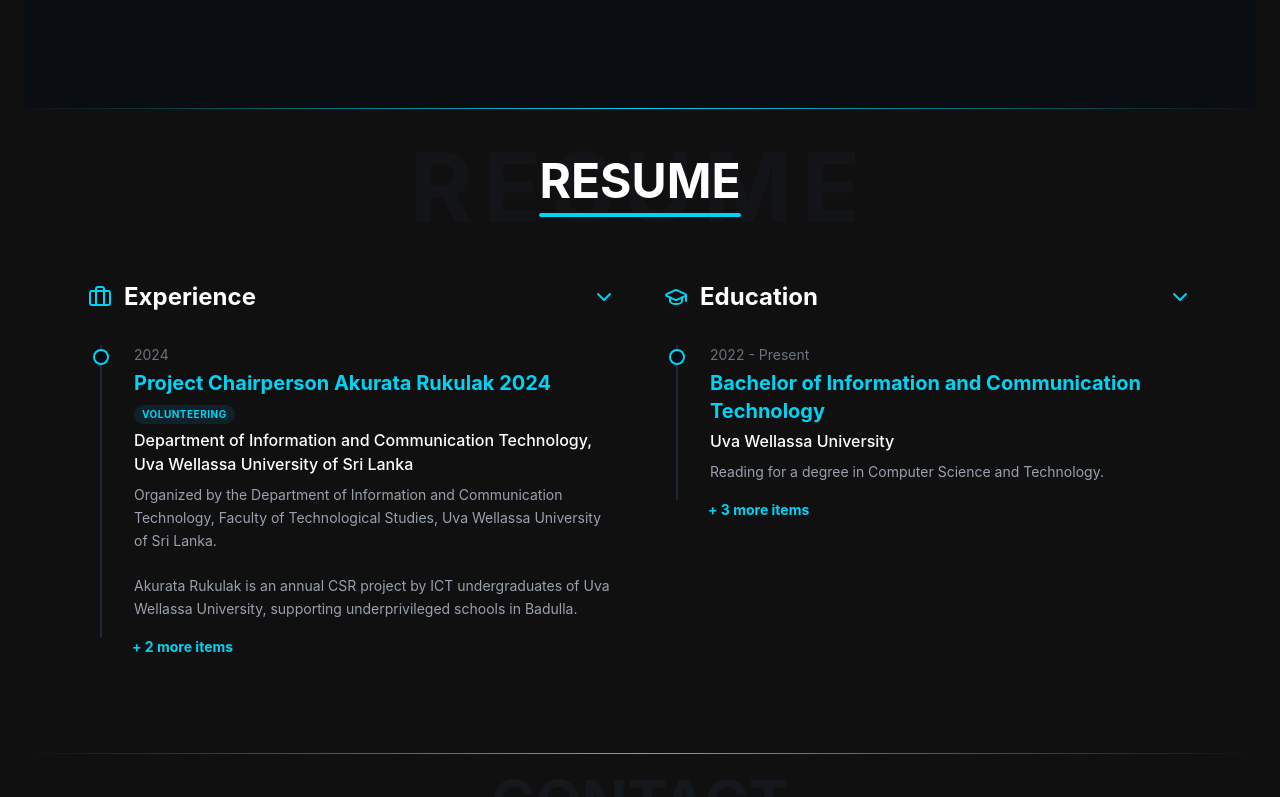
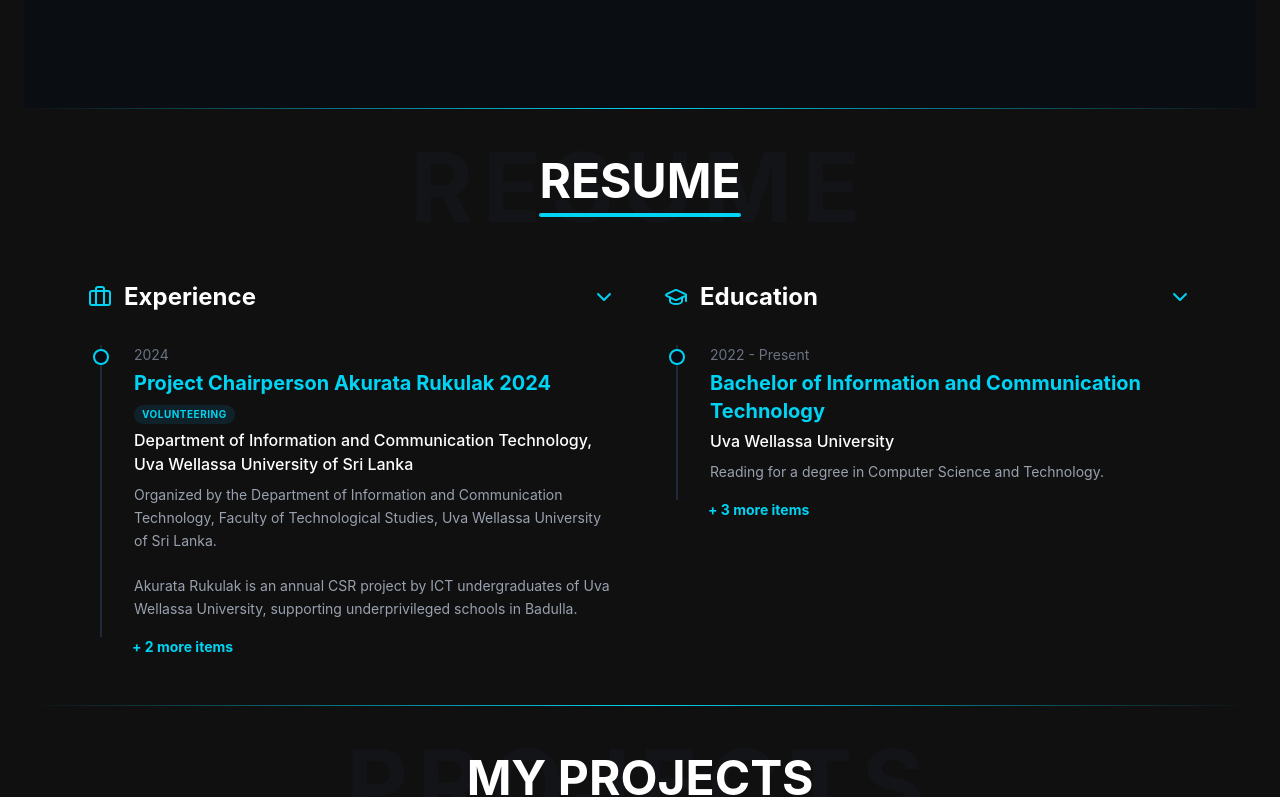
Before and after one commit to Pasindu-Mihikalpa/portfolio, a React (Vite) app: page / in a window 1280 px wide. Shown: the part 2000-2797 px from the top of the page. Built offline with nearby package versions, Linux system fonts and the light colour scheme.

Commit message:
Add Projects section to Home page, fix social media links, and create NEXT_STEPS.md
Co-authored-by: Pasindu-Mihikalpa <138979411+Pasindu-Mihikalpa@users.noreply.github.com>

```diff
--- a/src/pages/Home.jsx
+++ b/src/pages/Home.jsx
@@ -63,7 +63,7 @@ export default function Home() {
                   <Linkedin size={24} />
                 </a>
                 <a
-                  href="https://github.com/your-username"
+                  href="https://github.com/Pasindu-Mihikalpa"
                   target="_blank"
                   rel="noopener noreferrer"
                   className="p-4 border-2 border-[#2f3b4b] text-white rounded-full hover:border-cyan-400 hover:text-cyan-400 hover:scale-110 transition-all duration-300"
@@ -72,7 +72,7 @@ export default function Home() {
                   <Github size={24} />
                 </a>
                 <a
-                  href="https://x.com/your-handle"
+                  href="https://x.com/PMihikalpa"
                   target="_blank"
                   rel="noopener noreferrer"
                   className="p-4 border-2 border-[#2f3b4b] text-white rounded-full hover:border-cyan-400 hover:text-cyan-400 hover:scale-110 transition-all duration-300"
@@ -129,6 +129,13 @@ export default function Home() {
       </section>
 
       {/* --- SEPARATOR --- */}
+      <div className="h-px bg-gradient-to-r from-transparent via-cyan-400 to-transparent"></div>
+
+      <section id="projects">
+        <Projects />
+      </section>
+
+      {/* --- SEPARATOR --- */}
       <div className="py-12">
         <div className="h-px bg-gradient-to-r from-transparent via-cyan-400 to-transparent"></div>
       </div>
```
Also changed, not shown: 1 other file (tests, documents, lock files or other folders).
